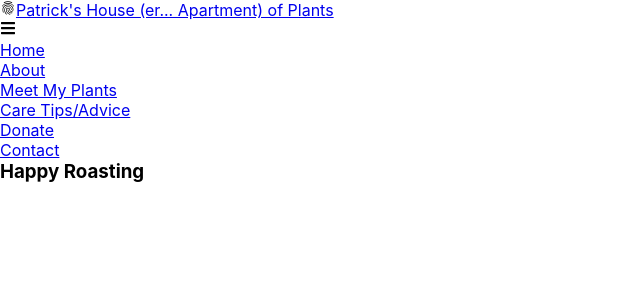
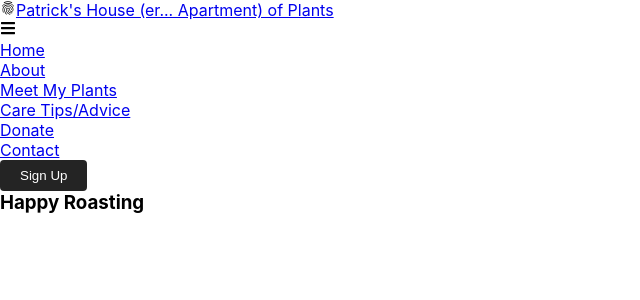
Before and after one commit to pdfaerber/SE-React-Homework, a React (Create React App) app in the folder myplants-app/: page / in a window 1280 px wide. Shown: the top 300 px of the page, without its empty margins (0-640 px from the left). Built offline with nearby package versions, Linux system fonts and the light colour scheme.

Commit message:
updating navbar components using react-router

```diff
--- /dev/null
+++ b/myplants-app/src/components/Button.css
@@ -0,0 +1,100 @@
+:root {
+  --primary: #fff;
+}
+
+.btn {
+  padding: 8px 20px;
+  border-radius: 4px;
+  outline: none;
+  border: none;
+  cursor: pointer;
+  white-space: nowrap;
+}
+
+.btn--primary {
+  background-color: var (--primary);
+  color: #242424;
+  border: 1px solid var(--primary);
+}
+
+.btn--outline {
+  background-color: transparent;
+  color: #fff;
+  padding: 8px 20px;
+  border: 1px solid var(--primary);
+  transition: all 0.3s ease-out;
+}
+
+.btn-medium {
+  padding: 8px 20px;
+  font-size: 18px;
+}
+
+.btn--large {
+  padding: 12px 26px;
+  font-size: 20px;
+}
+.btn--mobile {
+  text-align: center;
+  border-radius: 4px;
+  width: 80%;
+  text-decoration: none;
+  font-size: 24px;
+  background-color: transparent;
+  color: #fff;
+  padding: 14px 20px;
+  border: 1px solid #fff;
+  transition: all 0.3s ease-out;
+}
+
+.btn--y{
+    padding: 12px 64px;
+    font-size: 20px;
+}
+
+.btn--large: hover, .btn--medium: hover, .btn--mobile: hover {
+    transition: all 0.3s ease-out;
+    background:#fff;
+    color: #242424;
+}
+
+.btn--wide: hover {
+    color:#fff;
+    background-color: #f00946;
+    transition: all 0.2s ease-out;
+}
+
+.red{
+    background-color: #f00946;
+    color: #fff;
+    border: none;
+}
+
+.blue{
+    background-color: #276afb;
+    color: #fff;
+    border: none;
+}
+
+.primary{
+    background-color: #242424;
+    color: #fff;
+    border: none;
+}
+
+.primary: hover {
+    background-color: #fff;
+    color: #242424;
+    border: none;
+
+}
+
+.green{
+    background-color: #25ce4a;
+    color: #fff;
+    border: none;
+}
+
+.green: hover{
+    background-color: #242424
+}
--- /dev/null
+++ b/myplants-app/src/components/Button.js
@@ -0,0 +1,35 @@
+import React from "react";
+import "./Button.css";
+
+const STYLES = ["btn--primary", "btn--outline"];
+const SIZES = ["btn--medium", "btn--large", "btn--mobile", "btn--wide"];
+
+const COLOR = ["primary", "blue", "red", "green"];
+
+export const Button = ({
+  children,
+  type,
+  onClick,
+  buttonStyle,
+  buttonSize,
+  buttonColor,
+}) => {
+
+    const checkButtonStyle = STYLES.includes(buttonStyle) ?
+    buttonStyle : STYLES[0]
+
+    const checkButtonSize = STYLES.includes(buttonSize) ?
+    buttonSize : SIZES[0]
+
+    const checkButtonColor = STYLES.includes(buttonColor) ?
+    buttonColor : COLOR[0]
+
+
+  return (
+    <button
+      className={`btn ${checkButtonStyle} ${checkButtonSize} ${checkButtonColor}`}
+    onClick= {onClick} type={type}>
+      {children}
+    </button>
+  );
+};
--- a/myplants-app/src/components/pages/NavBar.js
+++ b/myplants-app/src/components/pages/NavBar.js
@@ -1,56 +1,83 @@
-import React, { useState } from "react";
-import { Link } from "react-router-dom";
-import { MdFingerprint } from "react-icons/md";
-import { FaBars, FaTimes } from "react-icons/fa";
+import React, { useState } from 'react';
+import { Link } from 'react-router-dom';
+import { MdFingerprint } from 'react-icons/md';
+import { FaBars, FaTimes } from 'react-icons/fa';
+import {Button} from '../Button';
 
 function NavBar() {
   const [click, setClick] = useState(false);
+  const [button, setButton] = useState(true);
 
   const handleClick = () => setClick(!click);
+  const closeMobileMenu = () => setClick(false);
+
+  const showButton = () => {
+    if (window.innerWidth <= 960) {
+      setButton(false);
+    }else{
+      setButton(true);
+    }
+  }
+  window.addEventListener('resize',showButton);
 
   return (
-    <div className="navbar">
-      <div className=".navbar-container container">
-        <MdFingerprint className="navbar-icon" />
-        <Link to="/" className="navbar-logo">
+
+    <div className='navbar'>
+      <div className='.navbar-container container'>
+        <MdFingerprint className='navbar-icon' />
+        <Link to='/' className='navbar-logo'>
           Patrick's House (er... Apartment) of Plants
         </Link>
         <br />
-        <div className="menu-icon" onClick={handleClick}>
+        <div className='menu-icon' onClick={handleClick}>
           {click ? <FaTimes /> : <FaBars />}
         </div>
-        <ul className={click ? "nav-menu active" : "nav-menu"}>
-          <li className="nav-item">
-            <Link to="/" className="nav-links">
+        <ul className={click ? 'nav-menu active' : 'nav-menu'}>
+          <li className='nav-item'>
+            <Link to='/' className='nav-links'>
               Home
             </Link>
           </li>
-          <li className="nav-item">
-            <Link to="/" className="nav-links">
+          <li className='nav-item'>
+            <Link to='/about' className='nav-links'>
               About
             </Link>
           </li>
-          <li className="nav-item">
-            <Link to="/" className="nav-links">
+          <li className='nav-item'>
+            <Link to='/meetmylants' className='nav-links'>
               Meet My Plants
             </Link>
           </li>
-          <li className="nav-item">
-            <Link to="/" className="nav-links">
+          <li className='nav-item'>
+            <Link to='/caretips' className='nav-links'>
               Care Tips/Advice
             </Link>
           </li>
-          <li className="nav-item">
-            <Link to="/" className="nav-links">
+          <li className='nav-item'>
+            <Link to='/donate' className='nav-links'>
               Donate
             </Link>
           </li>
-          <li className="nav-item">
-            <Link to="/" className="nav-links">
+          <li className='nav-item'>
+            <Link to='/contact' className='nav-links'>
               Contact
             </Link>
           </li>
-
+          <li className='nav-btn'>
+            {button ? (
+            <Link to='/sign-up' className ='btn-link'>
+              <Button buttonStyle='btn--outline'
+                      buttonSize= 'btn-mobile'
+              >Sign Up</Button>
+            </Link>
+            ):(
+            <Link to='/sign-up' className ='btn-link'>
+              <Button buttonStyle='btn--outline'
+                      buttonSize= 'btn-mobile'
+              >Sign Up</Button>
+            </Link>
+            )}
+          </li>
         </ul>
       </div>
     </div>
```
